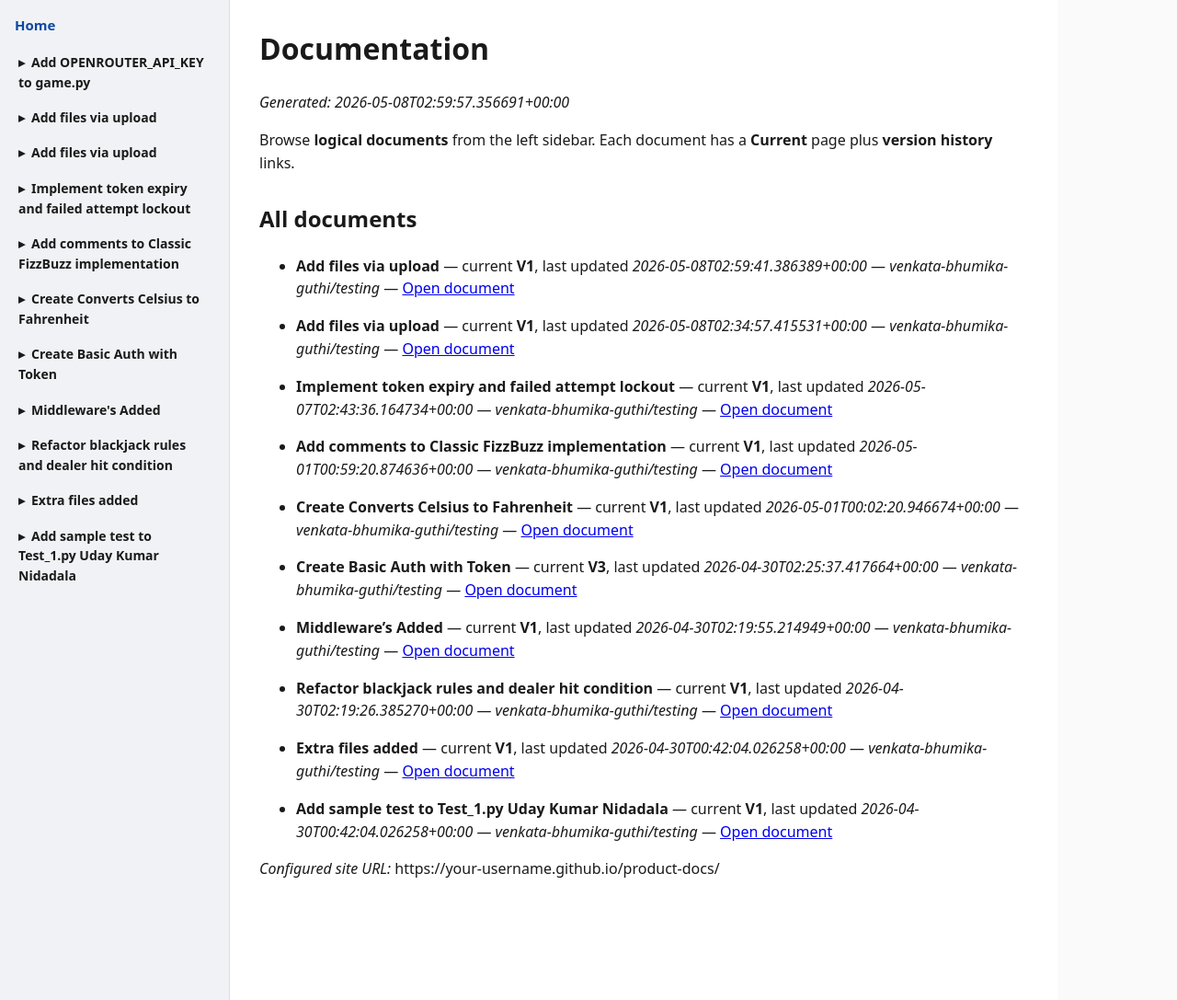
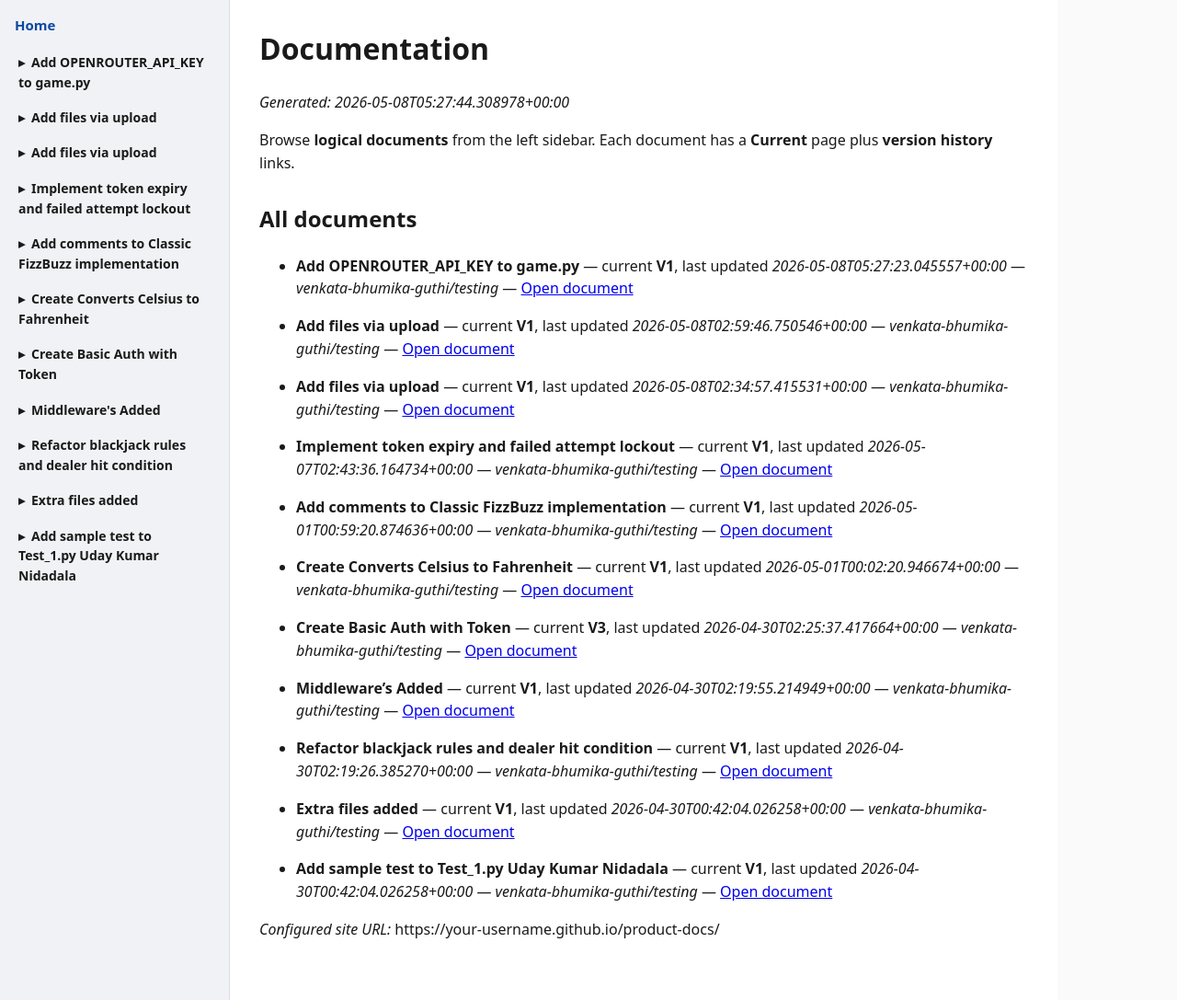
Before and after one commit to Venkata-Bhumika-Guthi/product-docs, a Jekyll site: the page built from docs/index.md, in a window 1280 px wide and 1087 px high. Shown: the whole window at 92% size. Built offline with Jekyll 4.4.1, drawn with Linux system fonts in a browser that asks for light colours.

Commit message:
docs: refresh index (logical documents only)

```diff
--- a/docs/index.md
+++ b/docs/index.md
@@ -6,13 +6,16 @@ title: "Home"
 
 # Documentation
 
-_Generated: 2026-05-08T02:59:57.356691+00:00_
+_Generated: 2026-05-08T05:27:44.308978+00:00_
 
 Browse **logical documents** from the left sidebar. Each document has a **Current** page plus **version history** links.
 
 ## All documents
 
-- **Add files via upload** — current **V1**, last updated _2026-05-08T02:59:41.386389+00:00_
+- **Add OPENROUTER_API_KEY to game.py** — current **V1**, last updated _2026-05-08T05:27:23.045557+00:00_
+  — _venkata-bhumika-guthi/testing_ — [Open document]({{ site.baseurl }}/documents/add-openrouter-api-key-to-game-py-baec4eac64/index.html)
+
+- **Add files via upload** — current **V1**, last updated _2026-05-08T02:59:46.750546+00:00_
   — _venkata-bhumika-guthi/testing_ — [Open document]({{ site.baseurl }}/documents/add-files-via-upload-8f3f69cf5b/index.html)
 
 - **Add files via upload** — current **V1**, last updated _2026-05-08T02:34:57.415531+00:00_
```
